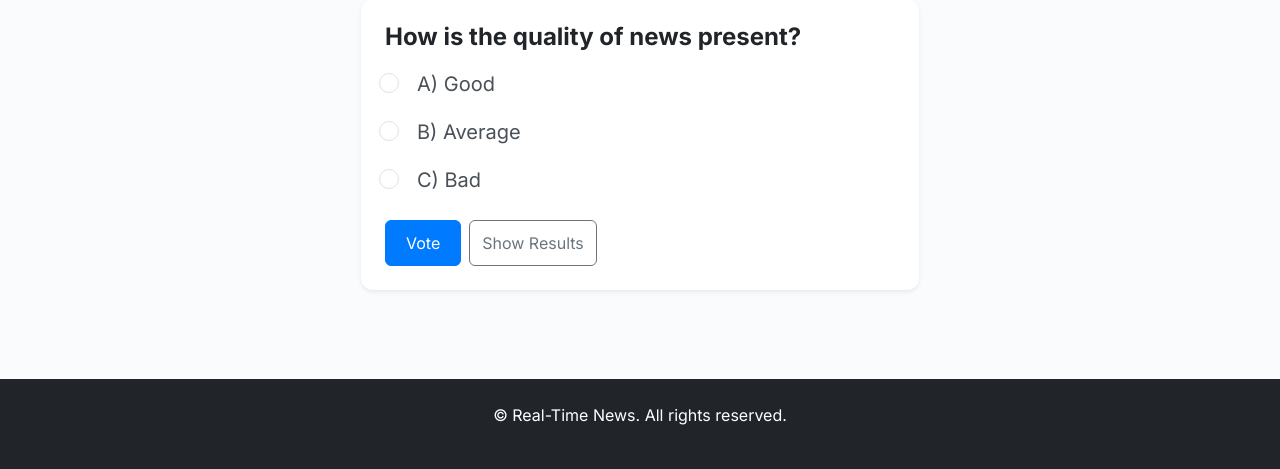
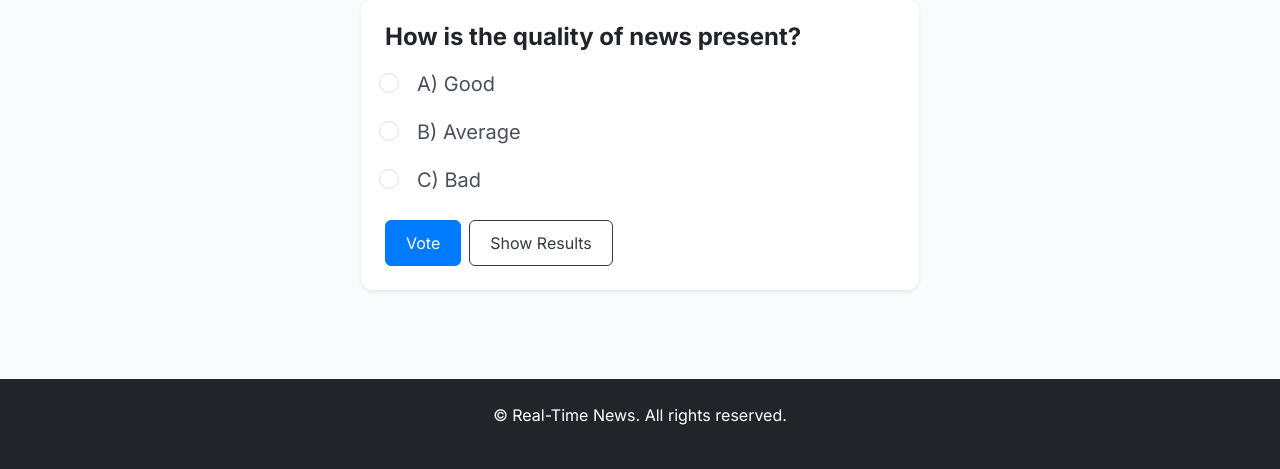
Before and after one commit to HAcker-1unoff-off/PBL, a Django app: page /polls/ in a window 1280 px wide. Shown: the part 605-1074 px from the top of the page. Run offline with Django 5.2, Linux system fonts and the light colour scheme; data comes from the database, SQL or seed files in the repository; data that the repository does not hold is empty; some libraries are stand-ins or nearby versions.

Commit message:
Mini 7.5.2

```diff
--- a/newsapp/static/css/style.css
+++ b/newsapp/static/css/style.css
@@ -120,6 +120,10 @@ body {
 }
 
 .btn-outline-secondary {
+    border-color: #343a40;
+    color: #343a40;
+    padding: 10px 20px;
+    font-weight: 500;
     transition: background-color 0.2s ease, color 0.2s ease;
 }
 
```
